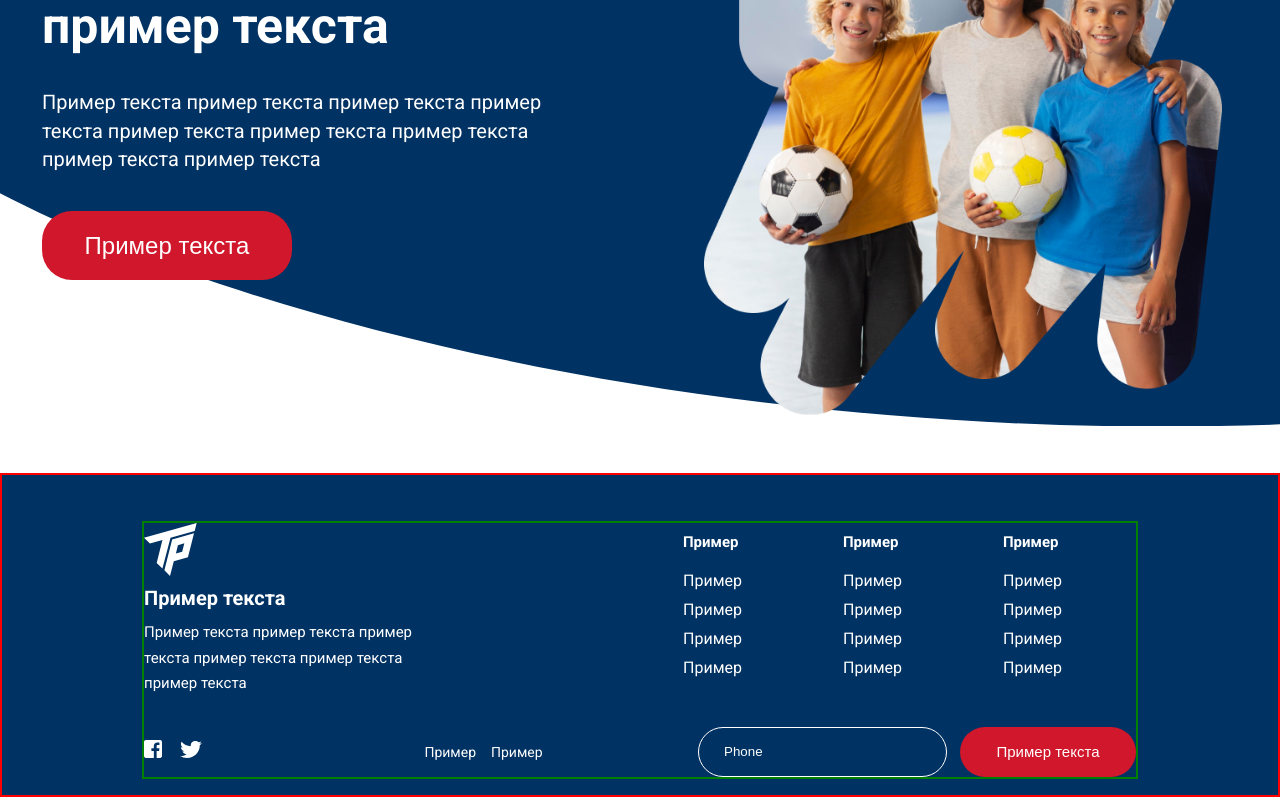
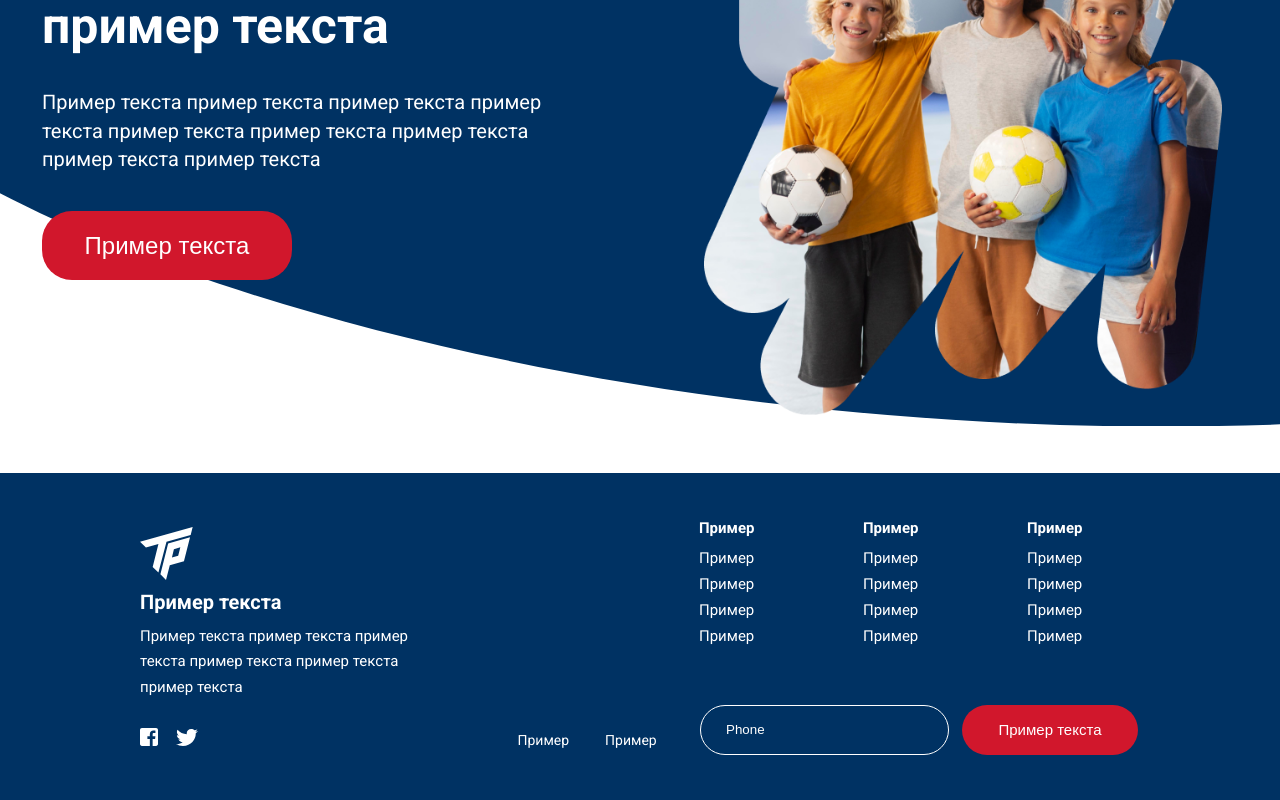
Before and after one commit to Trudovyereservy/frontend_part, a Next.js app: page / in a window 1280 px wide. Shown: the part 320-1120 px from the top of the page. Built offline with nearby package versions, Linux system fonts and the light colour scheme.

Commit message:
Footer в черновом варианте на 1440px закончил

```diff
--- a/src/components/Footer/footer.module.scss
+++ b/src/components/Footer/footer.module.scss
@@ -2,25 +2,17 @@
 
 .footer__container {
   background-color: $bg-color-blue;
-  height: 324px;
-  // max-width: 1440px;
-  // max-width: 1440px;
+  height: 327px;
   display: flex;
-  border: red 2px solid;
+  // border: red 2px solid;
   justify-content: center;
   align-items: center;
 }
 
 .footer__wrapper {
   width: calc(100% - 1160px / 4 + 10px);
-
-  // width: 100%;
-  // height: 100%;
-  border: green 2px solid;
-  // padding: 62px 45px 32px;
-  // margin: 62px 45px 32px;
-  margin: 62px 45px 32px;
-
+  // border: green 2px solid;
+  margin: 40px 45px 32px;
 }
 
 .footer__logo {
@@ -30,6 +22,7 @@
 }
 
 .footer__social {
+  margin-top: 20px;
   display: flex;
   width: 125px;
   height: 25px;
@@ -54,15 +47,18 @@
 
 .footer__contacts {
     display: flex;
-    padding-top: 30px;
+    // padding-top: 10px;
     justify-content: space-between;
     align-items: center;
 }
 
 
 .footer__adress {
+  margin-top: 20px;
     display: flex;
-    gap: 15px;
+    gap: 36px;
+    margin-left: 100px;
+    max-width: 30px;
 }
 
 
@@ -80,6 +76,7 @@
 }
 
 .footer__phone_number {
+  margin-right: 2px;
     display: flex;
     gap: 13px;
     color: $bg-color-white;
@@ -106,6 +103,8 @@
 .footer__links {
   display: flex;
   justify-content: space-between;
+  min-height: 178px;
+
 }
 
 .footer__container {
@@ -131,18 +130,24 @@
 
 .footer__menu {
   display: flex;
-  gap: 27px;
+  gap: 51px;
+  margin-top: -8px;
 }
 
 .footer__list {
-  width: 133px;
+  width: 113px;
   display: flex;
   flex-direction: column;
-  gap: 10px;
+  gap: 8px;
 }
 
 .footer__list_title {
   font-size: 15px;
   font-weight: 600;
-  margin: 10px 0;
+  margin-bottom: 4px;
 }
+
+.footer__list_item {
+  font-size: 15px;
+  line-height: 25,53;
+}
```
